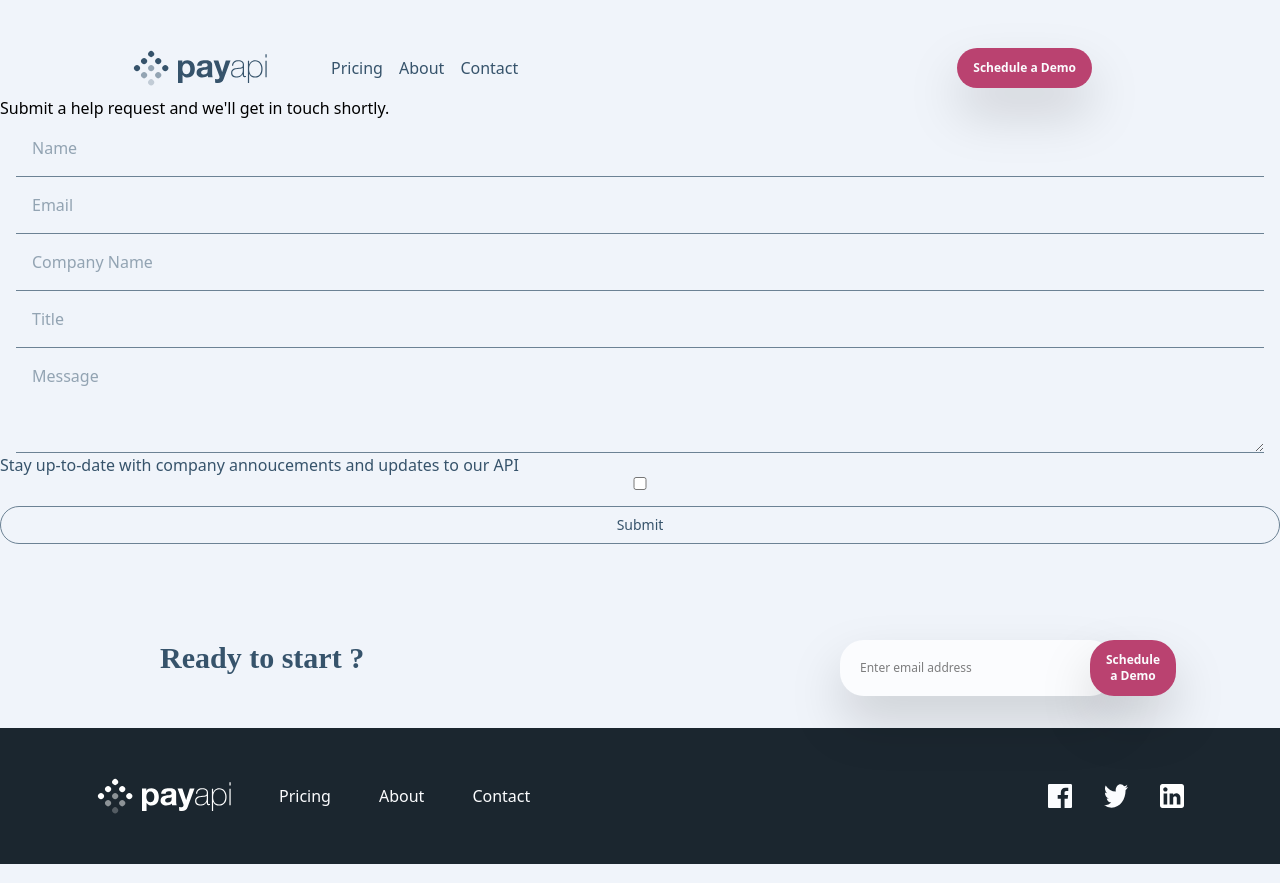
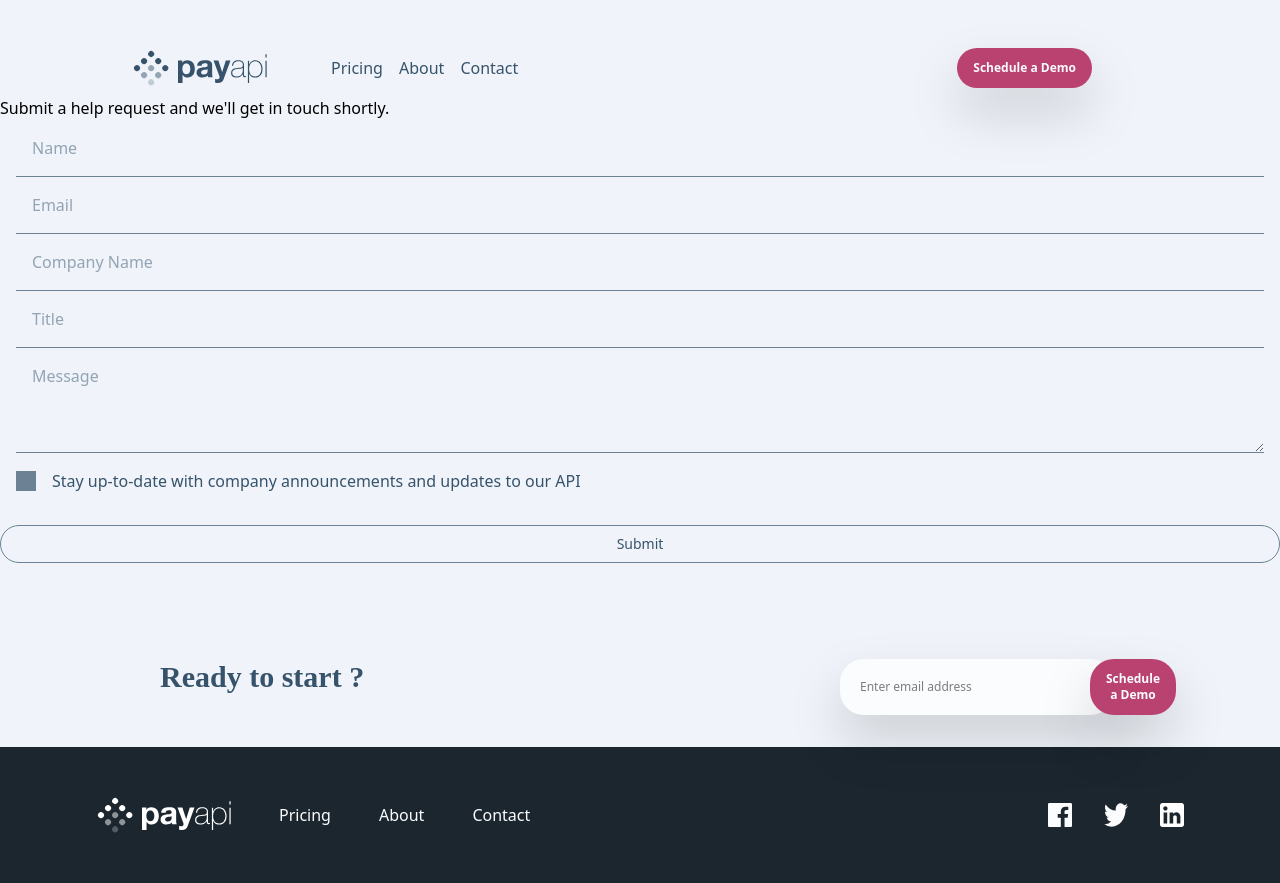
Before and after one commit to QuentinPetton/payApi-multisite, an Angular app: page /contact in a window 1280 px wide. Built offline with nearby package versions, Linux system fonts and the light colour scheme.

Commit message:
feat/contactPage: add custom checkbox button

```diff
--- a/src/app/pages/contact/form/form.component.html
+++ b/src/app/pages/contact/form/form.component.html
@@ -23,9 +23,15 @@
   <input type="text" placeholder="Company Name" formControlName="companyName" class="border-b border-light-san-juan-blue mx-4 p-4 cursor-pointer">
   <input type="text" placeholder="Title" formControlName="title"class="border-b border-light-san-juan-blue mx-4 p-4 cursor-pointer">
   <textarea name="message" id="message" rows="3" placeholder="Message" formControlName="message" class="border-b border-light-san-juan-blue mx-4 p-4 cursor-pointer"></textarea>
-  <label for="terms">Stay up-to-date with company annoucements and updates to our API</label>
-  <input type="checkbox" name="terms" id="terms" formControlName="terms">
-  @if(terms.hasError('required')&&(terms.dirty||terms.touched)){
+  <label class="flex items-center p-4 gap-4">
+    <input type="checkbox" formControlName="terms" class="hidden peer">
+    <span class="w-5 h-5  bg-light-san-juan-blue peer-checked:bg-dark-pink flex items-center justify-center relative cursor-pointer ">
+    </span>
+    <img class="hidden peer-checked:block absolute mx-0.5" src="/assets/shared/desktop/icon-check.svg" alt="check icon for terms">
+    <span class="text-san-juan-blue ">Stay up-to-date with company announcements and updates to our API
+    </span>
+  </label>
+  @if(terms.hasError('required')&& terms.touched){
     <span class="text-xs text-red-500 mx-4 px-4 py-2">You must accept the terms and conditions</span>
   }
   <button type="submit" [disabled]="!submitForm.valid" class="rounded-3xl border-1 py-2 px-4 text-sm text-san-juan-blue border-light-san-juan-blue my-4 cursor-pointer">Submit</button>
```
Also changed, not shown: src/assets/shared/desktop/icon-check.svg.
